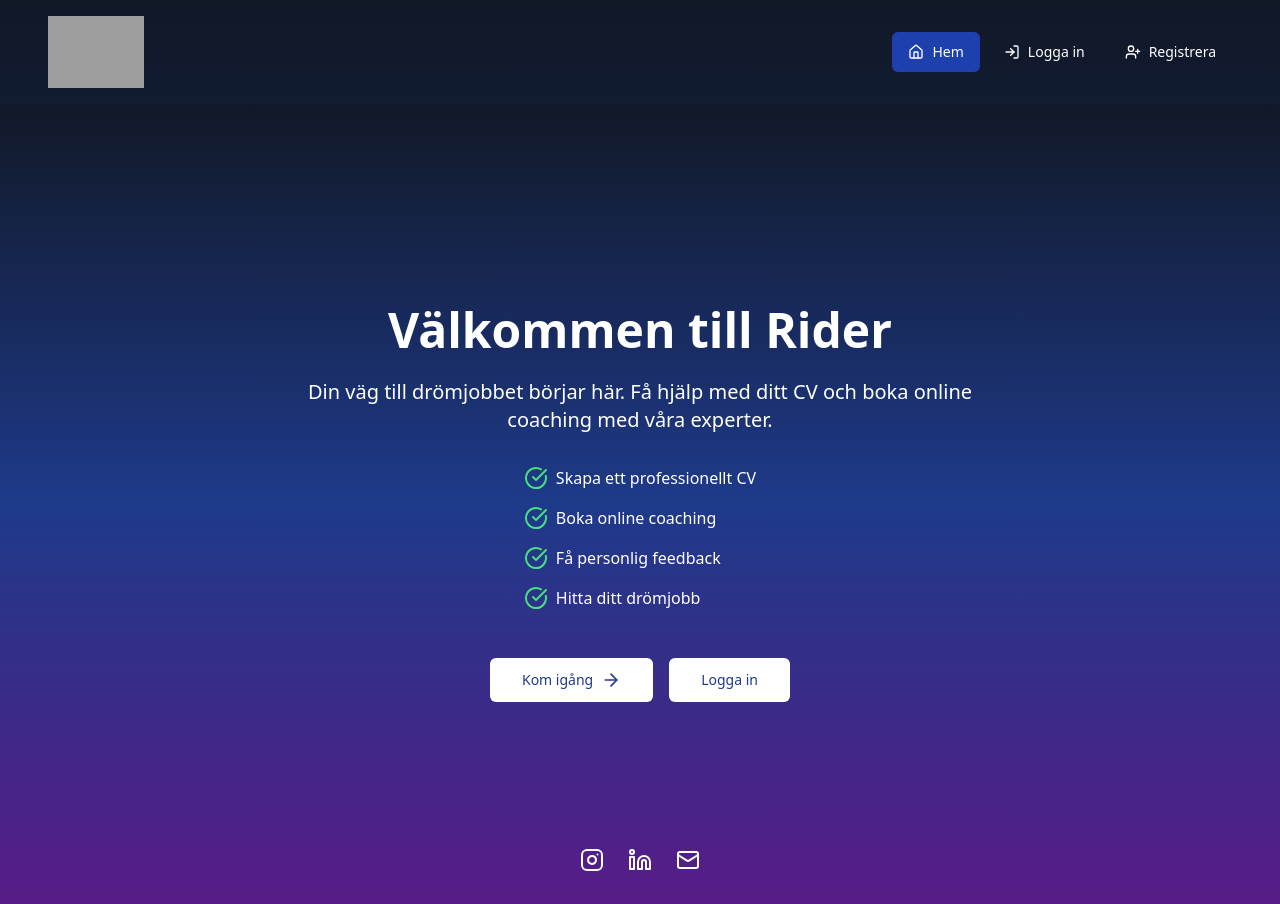
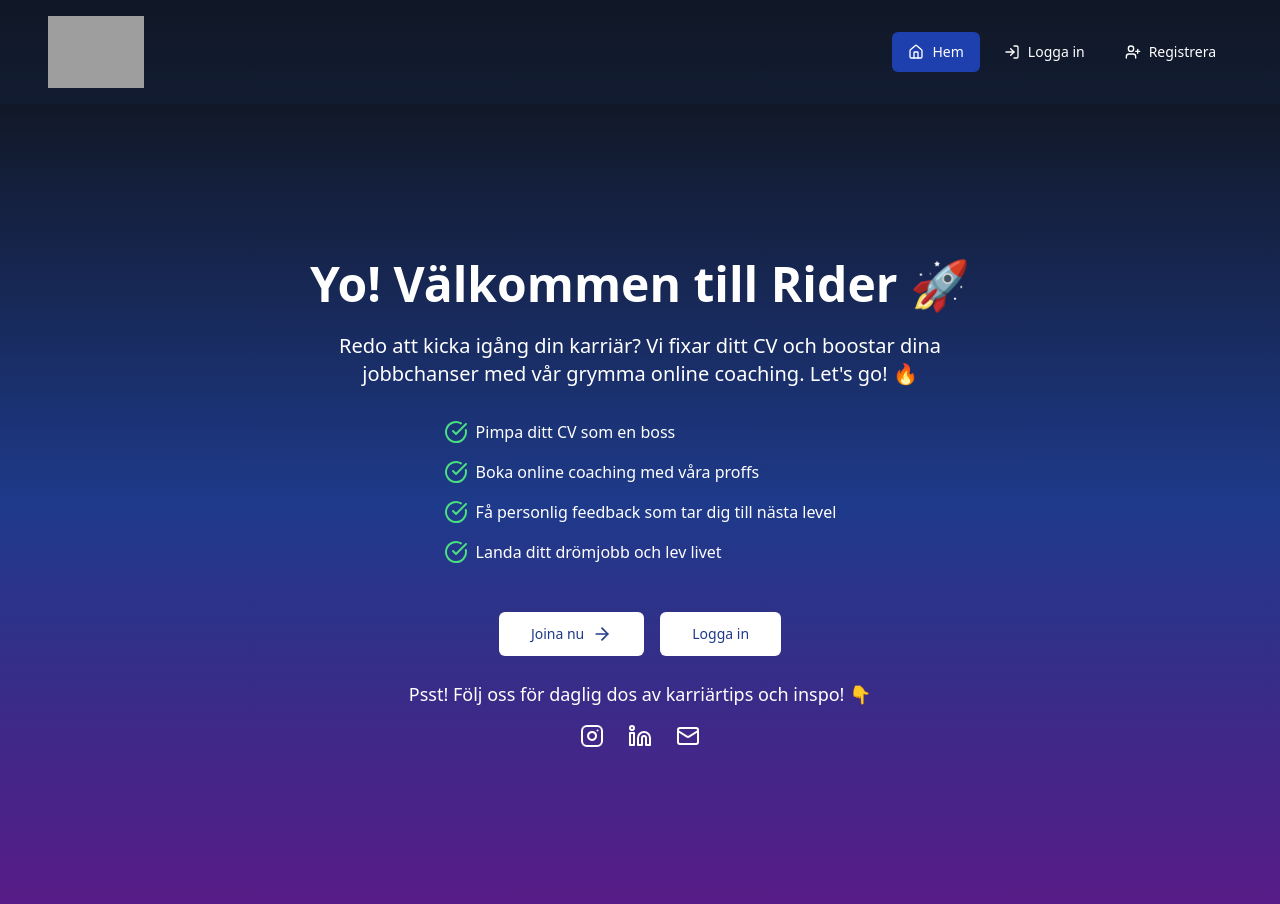
Before and after one commit to metobie/youth-bridge-platform, a React (Vite) app: page / in a window 1280 px wide. Built offline with nearby package versions, Linux system fonts and the light colour scheme; grey boxes are pictures that could not be loaded.

Commit message:
Update index text for youth appeal
Modified the text on the index page to make it more relatable and engaging for a younger audience, enhancing the overall tone and style.
[skip gpt_engineer]

```diff
--- a/src/pages/Index.jsx
+++ b/src/pages/Index.jsx
@@ -36,26 +36,32 @@ const Index = () => {
       exit="exit"
     >
       <motion.main className="flex-grow flex flex-col items-center justify-center px-4 text-center relative" variants={containerVariants}>
-        <motion.h1 className="text-5xl font-bold mb-6" variants={itemVariants}>Välkommen till Rider</motion.h1>
-        <motion.p className="text-xl mb-8 max-w-2xl" variants={itemVariants}>Din väg till drömjobbet börjar här. Få hjälp med ditt CV och boka online coaching med våra experter.</motion.p>
+        <motion.h1 className="text-5xl font-bold mb-6" variants={itemVariants}>Yo! Välkommen till Rider 🚀</motion.h1>
+        <motion.p className="text-xl mb-8 max-w-2xl" variants={itemVariants}>
+          Redo att kicka igång din karriär? Vi fixar ditt CV och boostar dina jobbchanser med vår grymma online coaching. Let's go! 🔥
+        </motion.p>
 
         <motion.div className="space-y-4 mb-12" variants={containerVariants}>
-          <FeatureItem text="Skapa ett professionellt CV" />
-          <FeatureItem text="Boka online coaching" />
-          <FeatureItem text="Få personlig feedback" />
-          <FeatureItem text="Hitta ditt drömjobb" />
+          <FeatureItem text="Pimpa ditt CV som en boss" />
+          <FeatureItem text="Boka online coaching med våra proffs" />
+          <FeatureItem text="Få personlig feedback som tar dig till nästa level" />
+          <FeatureItem text="Landa ditt drömjobb och lev livet" />
         </motion.div>
 
         <motion.div className="space-x-4" variants={itemVariants}>
           <Button asChild size="lg" className="bg-white text-blue-900 hover:bg-gray-100">
-            <Link to="/register">Kom igång <ArrowRight className="ml-2 h-5 w-5" /></Link>
+            <Link to="/register">Joina nu <ArrowRight className="ml-2 h-5 w-5" /></Link>
           </Button>
           <Button asChild size="lg" className="bg-white text-blue-900 hover:bg-gray-100">
             <Link to="/login">Logga in</Link>
           </Button>
         </motion.div>
 
-        <motion.div className="absolute bottom-8 left-0 right-0 flex justify-center space-x-6" variants={itemVariants}>
+        <motion.p className="mt-6 text-lg" variants={itemVariants}>
+          Psst! Följ oss för daglig dos av karriärtips och inspo! 👇
+        </motion.p>
+
+        <motion.div className="mt-4 flex justify-center space-x-6" variants={itemVariants}>
           <SocialIcon href="https://www.instagram.com/bearider.se/" icon={<Instagram className="h-6 w-6" />} label="Instagram" />
           <SocialIcon href="https://www.linkedin.com/company/rider-by-wikan-personal/" icon={<Linkedin className="h-6 w-6" />} label="LinkedIn" />
           <SocialIcon href="mailto:hej@bearider.se" icon={<Mail className="h-6 w-6" />} label="Email" />
```
